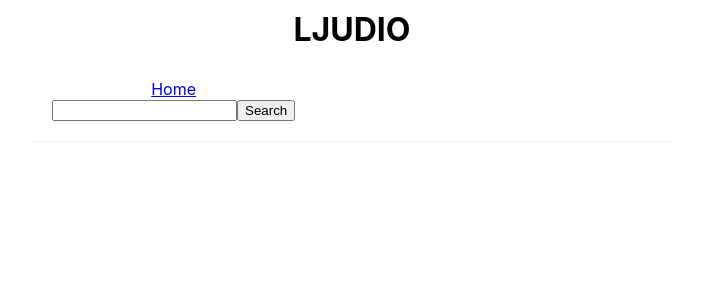
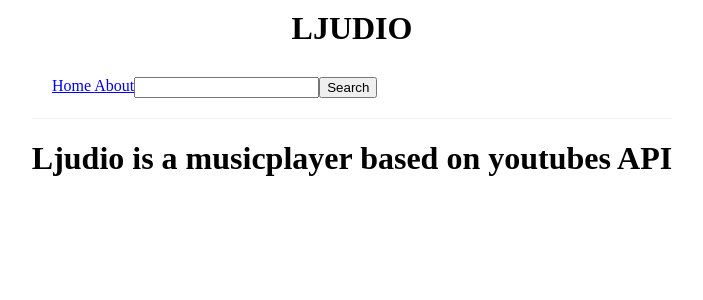
Before and after one commit to AntonBaric/Ljudio, a React (Vite) app: page /about in a window 1280 px wide. Shown: the top 300 px of the page, without its empty margins (288-991 px from the left). Built offline with nearby package versions, Linux system fonts and the light colour scheme.

Commit message:
Added about page

```diff
--- a/src/App.jsx
+++ b/src/App.jsx
@@ -1,5 +1,6 @@
 import React, { useState } from 'react'
 import NavBar from './components/NavBar'
+import About from './views/About'
 import SearchResults from './views/SearchResults'
 import Player from './components/Player'
 
@@ -21,6 +22,9 @@ function App() {
           <Switch>
             <Route exact path="/">
             </Route>
+            <Route exact path="/about">
+              <About/>
+            </Route>
             <Route exact path="/search/:searchString">
               <SearchResults/>
             </Route>
--- a/src/components/NavBar.jsx
+++ b/src/components/NavBar.jsx
@@ -6,9 +6,10 @@ function NavBar() {
 
 	return (
 		<div>
-			<Link to="/">Home</Link>
+			<Link to="/" className="link">Home </Link>
+			<Link to="/about" className="link">About</Link>
 
-			<form>
+			<form className="SearchBar">
 			<input type="text" value={searchString} onChange={e => { setSearchString(e.target.value)}}/>
 			<Link to={`/search/${searchString}`}>
 			<button type="submit">Search</button>
--- a/src/index.css
+++ b/src/index.css
@@ -1,16 +1,3 @@
-body {
-  margin: 0;
-  font-family: -apple-system, BlinkMacSystemFont, 'Segoe UI', 'Roboto', 'Oxygen',
-    'Ubuntu', 'Cantarell', 'Fira Sans', 'Droid Sans', 'Helvetica Neue',
-    sans-serif;
-  -webkit-font-smoothing: antialiased;
-  -moz-osx-font-smoothing: grayscale;
-}
-
-code {
-  font-family: source-code-pro, Menlo, Monaco, Consolas, 'Courier New',
-    monospace;
-}
 .NavBar {
   padding: 20px;
   display: flex;
@@ -20,7 +7,15 @@ code {
   text-align: center;
 }
 
+.App {
+  text-align: center;
+}
+
 .App>h1{
   text-align: center;
   margin: 10px;
 }
+
+.SearchBar {
+  float: right;
+}
--- /dev/null
+++ b/src/views/About.jsx
@@ -0,0 +1,11 @@
+import React from 'react'
+
+function About() {
+  return (
+    <div>
+      <h1>Ljudio is a musicplayer based on youtubes API</h1>
+    </div>
+  )
+}
+
+export default About
```
